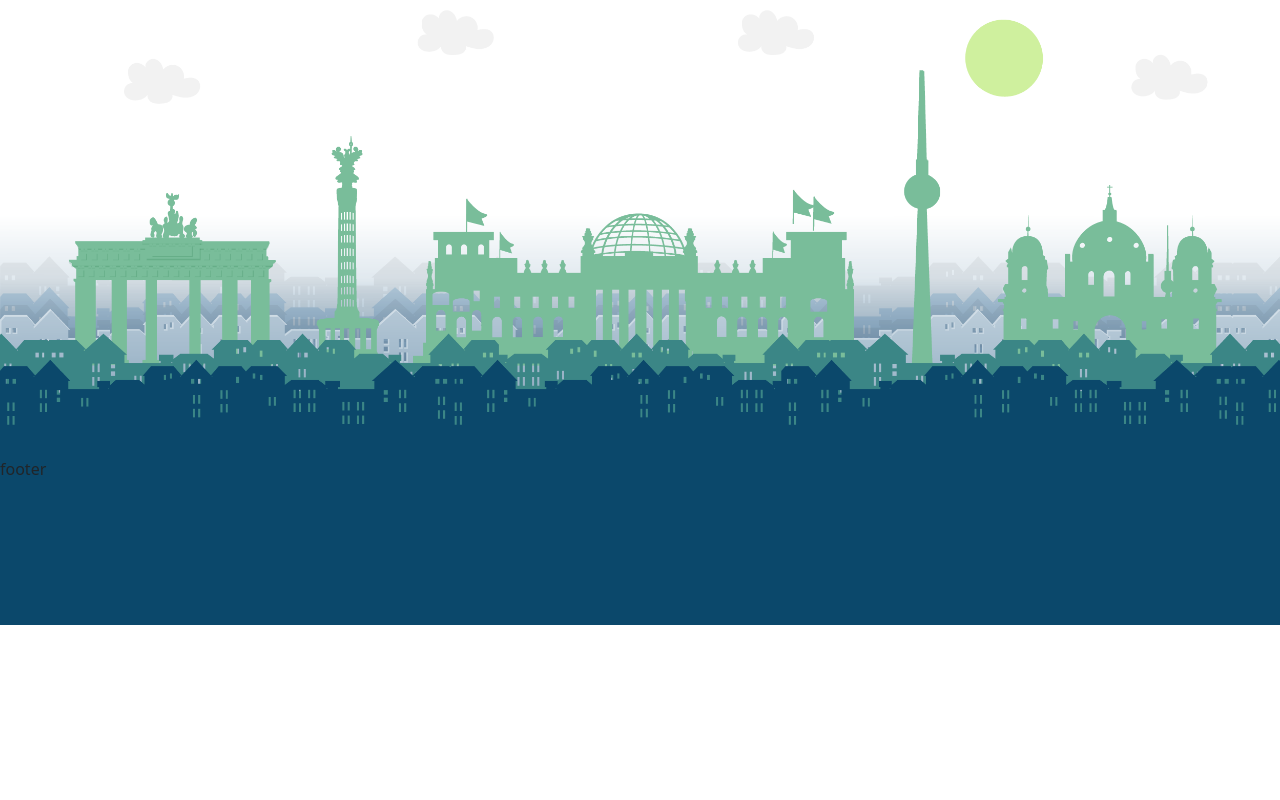
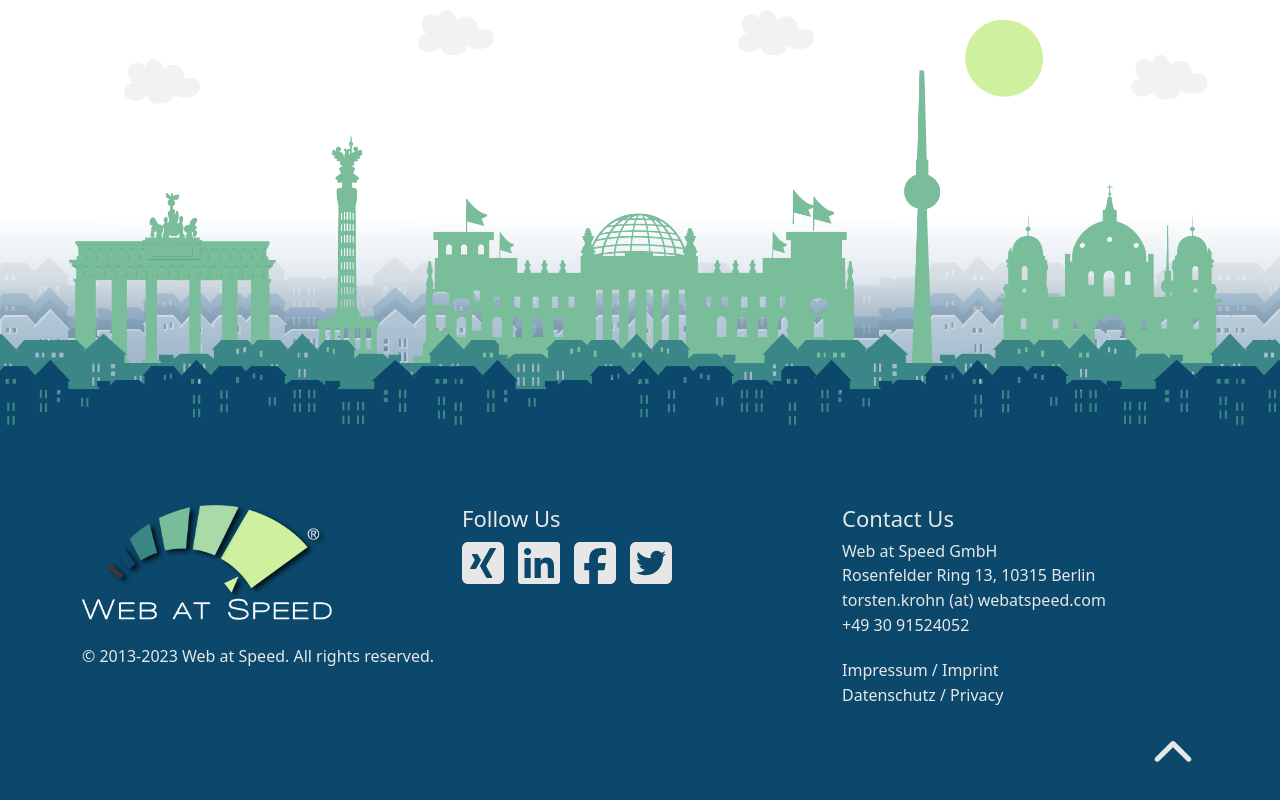
Before and after one commit to webatspeed/frontend, a Next.js app: page / in a window 1280 px wide. Shown: the part 6197-6997 px from the top of the page. Before the commit the page ends 6822 px from the top, so only its background shows below. Built offline with nearby package versions, Linux system fonts and the light colour scheme.

Commit message:
Fill footer section

```diff
--- a/components/layout/Footer.js
+++ b/components/layout/Footer.js
@@ -1,21 +1,68 @@
-import {Container, Image} from "react-bootstrap";
+import {Col, Container, Image, ListGroup, Row} from "react-bootstrap";
 import classes from "./Footer.module.scss";
+import Link from "next/link";
+import {FontAwesomeIcon} from "@fortawesome/react-fontawesome";
+import {faFacebookSquare, faLinkedin, faTwitterSquare, faXingSquare} from "@fortawesome/free-brands-svg-icons";
+import {faChevronUp} from "@fortawesome/free-solid-svg-icons";
 
 const Footer = () => {
     return (
-        <footer>
-            <Container fluid className="p-0">
-                <Image src="landscape.png" fluid alt="landscape"/>
-                <div className={classes.footer}>
-                    footer
-                    <br/>
-                    <br/>
-                    <br/>
-                    <br/>
-                    <br/>
-                    <br/>
-                    <br/>
-                </div>
+        <footer className={classes.footer}>
+            <Image src="landscape.png" fluid alt="landscape"/>
+            <Container>
+                <Row className="pt-5 pb-5">
+                    <Col lg={4} className={classes.logo}>
+                        <Image src="/logo_transparent_white.png" alt="Web at Speed"/>
+                        <br/>
+                        <br/>
+                        &copy; 2013-{new Date().getFullYear()} Web at Speed. All rights reserved.
+                    </Col>
+                    <Col lg={4}>
+                        <h4>Follow Us</h4>
+                        <ListGroup horizontal className={classes.icons}>
+                            <ListGroup.Item as="li">
+                                <a href="https://xing.to/webatspeed">
+                                    <FontAwesomeIcon icon={faXingSquare}/>
+                                </a>
+                            </ListGroup.Item>
+                            <ListGroup.Item as="li">
+                                <a href="https://linkedin.com/in/torstenkrohn">
+                                    <FontAwesomeIcon icon={faLinkedin}/>
+                                </a>
+                            </ListGroup.Item>
+                            <ListGroup.Item as="li">
+                                <a href="https://www.facebook.com/webatspeed/">
+                                    <FontAwesomeIcon icon={faFacebookSquare}/>
+                                </a>
+                            </ListGroup.Item>
+                            <ListGroup.Item as="li">
+                                <a href="https://twitter.com/webatspeed">
+                                    <FontAwesomeIcon icon={faTwitterSquare}/>
+                                </a>
+                            </ListGroup.Item>
+                        </ListGroup>
+                    </Col>
+                    <Col lg={4} className={classes.contact}>
+                        <h4>Contact Us</h4>
+                        <ListGroup as="ul">
+                            <ListGroup.Item as="li">Web at Speed GmbH<br/>Rosenfelder Ring 13, 10315
+                                Berlin</ListGroup.Item>
+                            <ListGroup.Item as="li">torsten.krohn (at) webatspeed.com</ListGroup.Item>
+                            <ListGroup.Item as="li">+49 30 91524052</ListGroup.Item>
+                        </ListGroup>
+                        <ListGroup as="ul">
+                            <ListGroup.Item as="li">
+                                <Link href="#">Impressum / Imprint</Link>
+                            </ListGroup.Item>
+                            <ListGroup.Item as="li">
+                                <Link href="#">Datenschutz / Privacy</Link>
+                            </ListGroup.Item>
+                        </ListGroup>
+                        <Link href="#top" role={"button"} className={classes.up}>
+                            <FontAwesomeIcon icon={faChevronUp}/>
+                        </Link>
+                    </Col>
+                </Row>
             </Container>
         </footer>
     );
--- a/components/layout/Footer.module.scss
+++ b/components/layout/Footer.module.scss
@@ -1,5 +1,62 @@
 @import "../../styles/colors";
 
 .footer {
+  width: 100%;
   background-color: $adrift-in-dreams !important;
+
+  * {
+    color: $mercury;
+  }
+
+  h4 {
+    font-size: 22px;
+  }
+
+  > img {
+    background-color: $white;
+  }
+
+  svg {
+    width: 42px;
+    height: 48px;
+  }
+
+  .up {
+    float: right;
+    background-color: $adrift-in-dreams;
+    padding: 2px 4px;
+    border-radius: 5px;
+    transition: all .2s ease-in-out;
+
+    &:hover {
+      background-color: $there-we-could-sail;
+      border-color: $there-we-could-sail;
+    }
+  }
+
+  li {
+    background-color: transparent;
+    border: none;
+    color: $mercury;
+  }
+
+  .logo img {
+    width: 250px;
+  }
+
+  .icons li {
+    padding: 0 14px 0 0;
+  }
+
+  .contact ul {
+    margin-bottom: 20px;
+
+    li {
+      padding: 0 0 1px 0;
+
+      a {
+        text-decoration: none;
+      }
+    }
+  }
 }
--- a/components/layout/Navigation.js
+++ b/components/layout/Navigation.js
@@ -1,6 +1,7 @@
 import {Container, Image, Nav, Navbar, NavbarBrand, NavItem, NavLink,} from "react-bootstrap";
 import classes from "./Navigation.module.scss";
 import NavbarCollapse from "react-bootstrap/NavbarCollapse";
+import Link from "next/link";
 
 const Navigation = () => {
     return (
@@ -11,6 +12,7 @@ const Navigation = () => {
             className={`shadow bg-light ${classes.navbar}`}
         >
             <Container>
+                <Link href="#" name="top"/>
                 <NavbarBrand className={classes.brand} href="#">
                     <Image
                         src="/logo_transparent_white.png"
```
